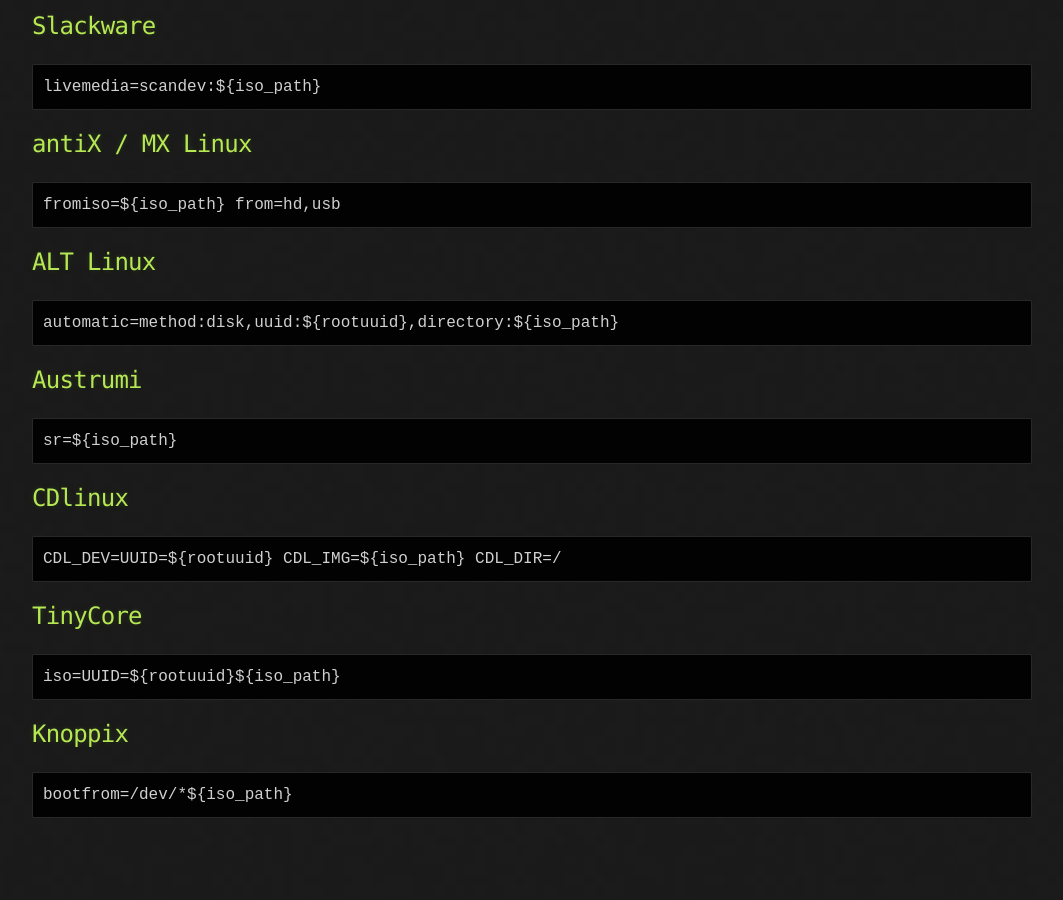
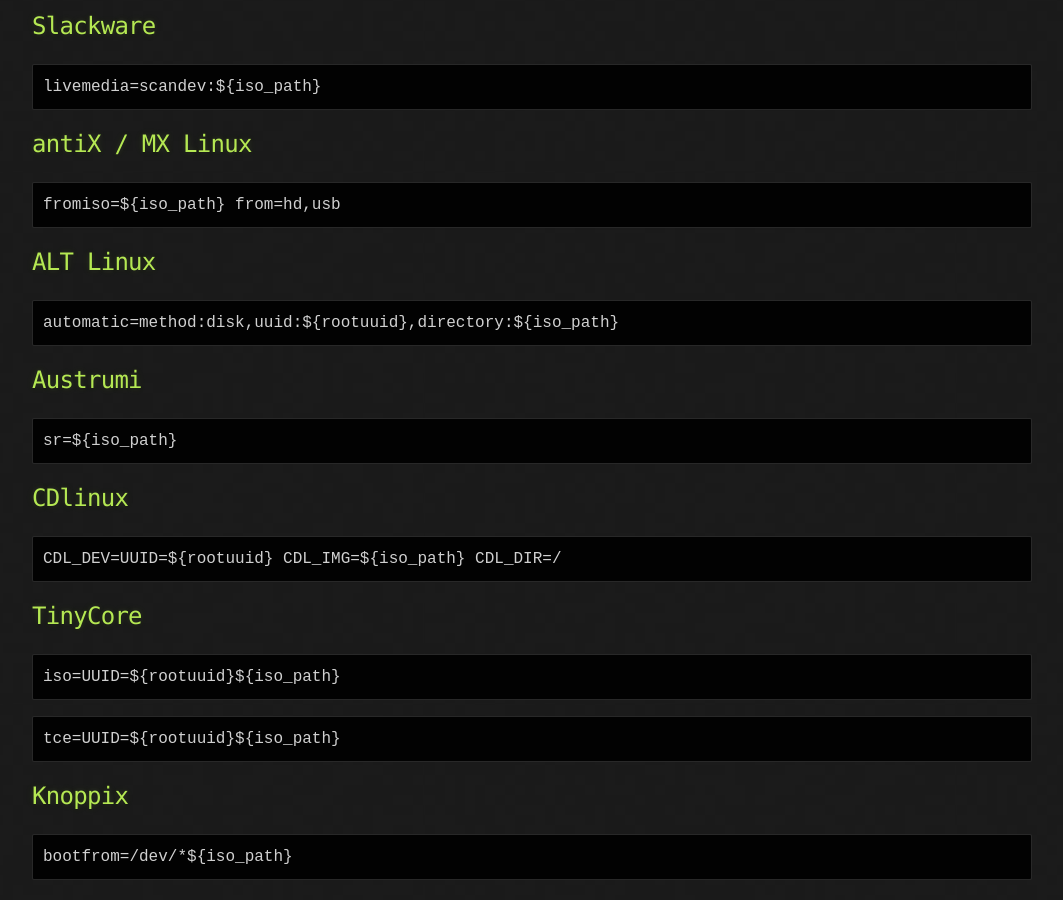
Before and after one commit to a1ive/a1ive.github.io, a Jekyll site: the page built from grub2_loopback.md, in a window 1280 px wide and 900 px high, scrolled down 4084 px. Shown: the whole window, without its empty margins (108-1171 px from the left). Built offline with Jekyll 4.4.1, drawn with Linux system fonts in a browser that asks for light colours; our own code applies the rules of GitHub Pages for plain Markdown files; before the commit the page ends 4922 px from its top, so only the background shows below that.

Commit message:
Update grub2_loopback.md

````diff
--- a/grub2_loopback.md
+++ b/grub2_loopback.md
@@ -192,6 +192,10 @@ CDL_DEV=UUID=${rootuuid} CDL_IMG=${iso_path} CDL_DIR=/
 iso=UUID=${rootuuid}${iso_path}
 ```
 
+```
+tce=UUID=${rootuuid}${iso_path}
+```
+
 ## Knoppix
 ```
 bootfrom=/dev/*${iso_path}
````
